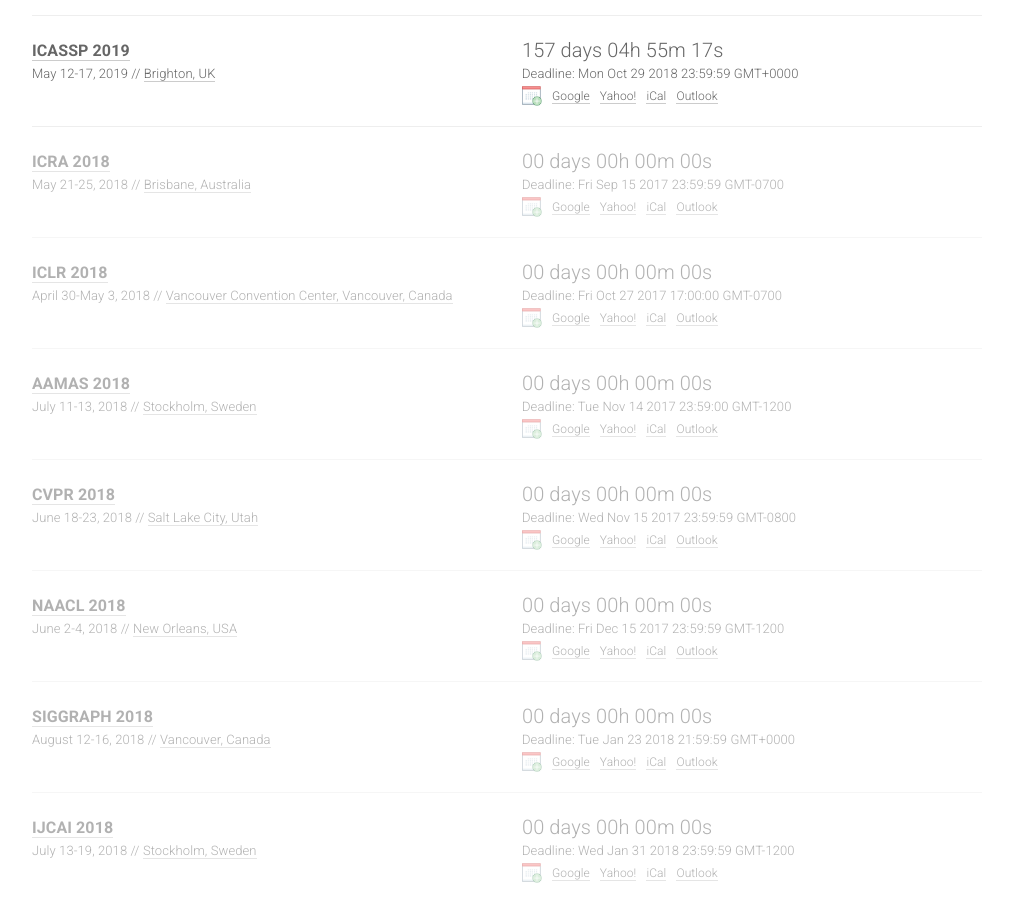
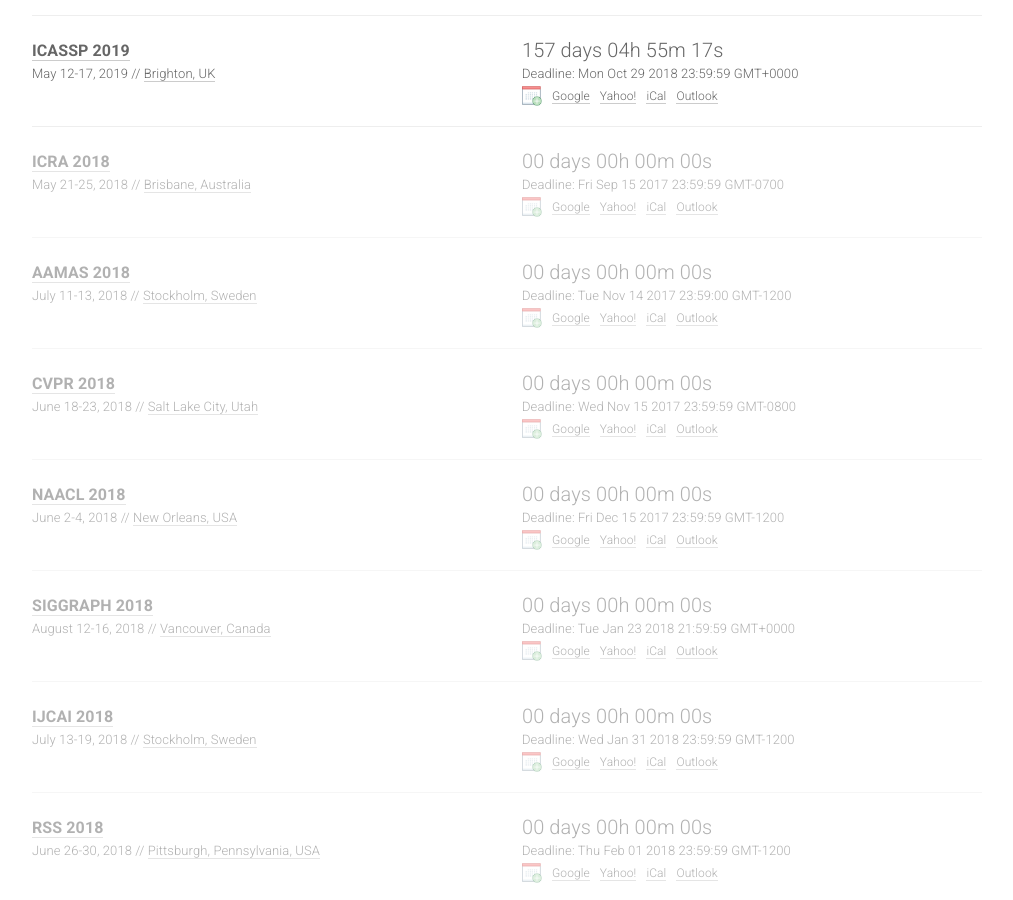
Before and after one commit to paperswithcode/ai-deadlines, a Jekyll site: the page built from index.html, in a window 1280 px wide and 900 px high, scrolled down 1408 px. Shown: the whole window, without its empty margins (133-1146 px from the left). Built offline with Jekyll 4.4.1, drawn with Linux system fonts in a browser that asks for light colours; nearby versions of some CDN libraries; comment, search, counter and statistics services are not loaded.

Commit message:
Removing ICLR18

```diff
--- a/_data/conferences.yml
+++ b/_data/conferences.yml
@@ -130,18 +130,6 @@
   date: May 21-25, 2018
   place: Brisbane, Australia
   sub: RO
-
-- name: ICLR
-  year: 2018
-  id: iclr18
-  link: http://iclr.cc/
-  deadline: "2017-10-27 17:00:00"
-  timezone: America/Los_Angeles
-  date: April 30-May 3, 2018
-  place: Vancouver Convention Center, Vancouver, Canada
-  sub: ML
-
-
 
 - name: AAMAS
   year: 2018
```
